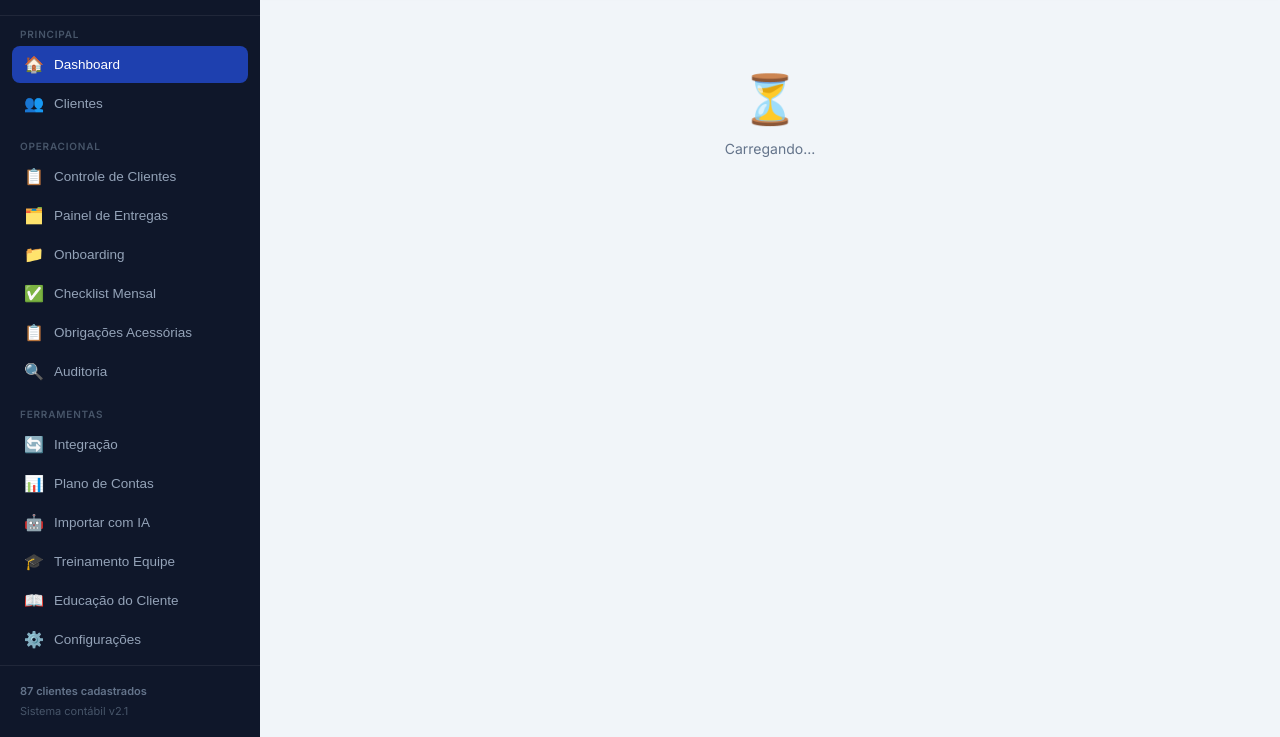
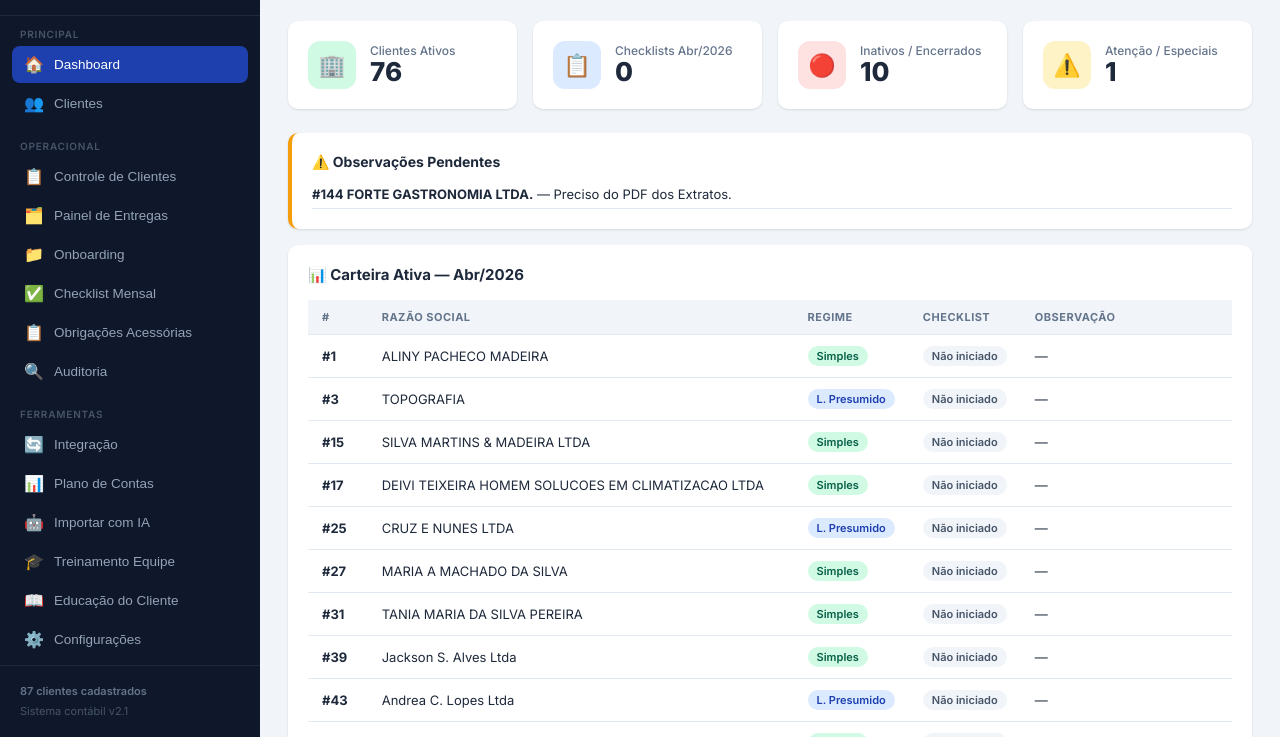
Before and after one commit to pryscilacastanha/AUTOMACOESCLIENTES, a plain HTML site: page index.html in a window 1280 px wide. Shown: the part 63-800 px from the top of the page. Drawn offline with Linux system fonts and the light colour scheme.

Commit message:
fix: chamar bootstrapApp explicitamente no index.html apos scripts carregados + fallback de seguranca

```diff
--- a/index.html
+++ b/index.html
@@ -118,9 +118,24 @@
     localStorage.clear();
     location.reload();
   }
+  // Inicialização explícita — chamado APÓS todos os scripts carregados
+  try {
+    bootstrapApp();
+  } catch(e) {
+    console.error('[index.html] bootstrapApp falhou:', e);
+  }
+  // Fallback de segurança — se o seed não populou, força o seed
   window.addEventListener('load', () => {
     const el = document.getElementById('gemini-status-sidebar');
     if (el) el.textContent = getApiKey() ? '🤖 Gemini AI ativo' : '';
+    // Se clientes vazio, tenta seed novamente
+    const c = JSON.parse(localStorage.getItem('clientes') || '[]');
+    if (c.length === 0 && typeof initSeed === 'function') {
+      console.log('[Fallback] Clientes vazio, rodando initSeed...');
+      initDB();
+      initSeed();
+      if (typeof navigate === 'function') navigate('dashboard');
+    }
   });
 </script>
 </body>
--- a/js/modules.js
+++ b/js/modules.js
@@ -443,7 +443,8 @@ function bootstrapApp() {
 }
 
 // ─── INIT ───
-document.addEventListener('DOMContentLoaded', bootstrapApp);
+// bootstrapApp() é chamado explicitamente no index.html após todos scripts carregados
+
 
 // ─── PLANO DE CONTAS ───
 let pcView = 'list';   // 'list' | 'detail' | 'historico'
```
